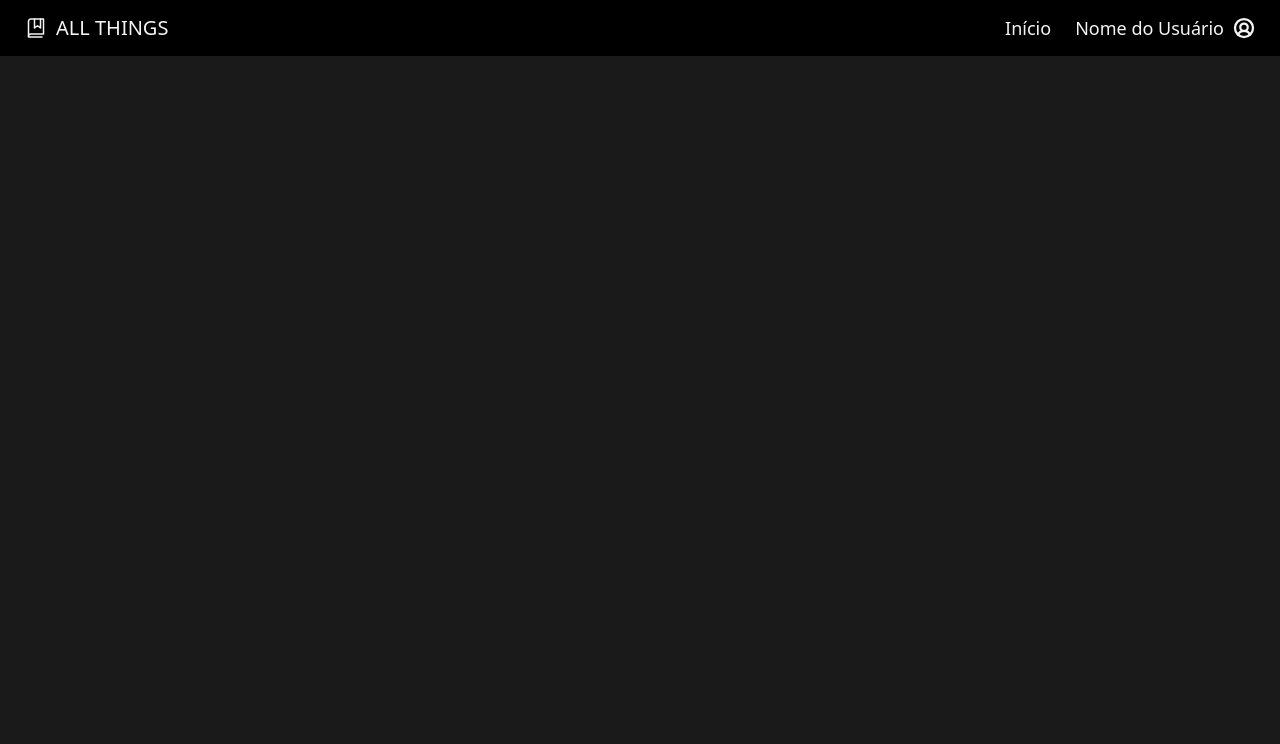
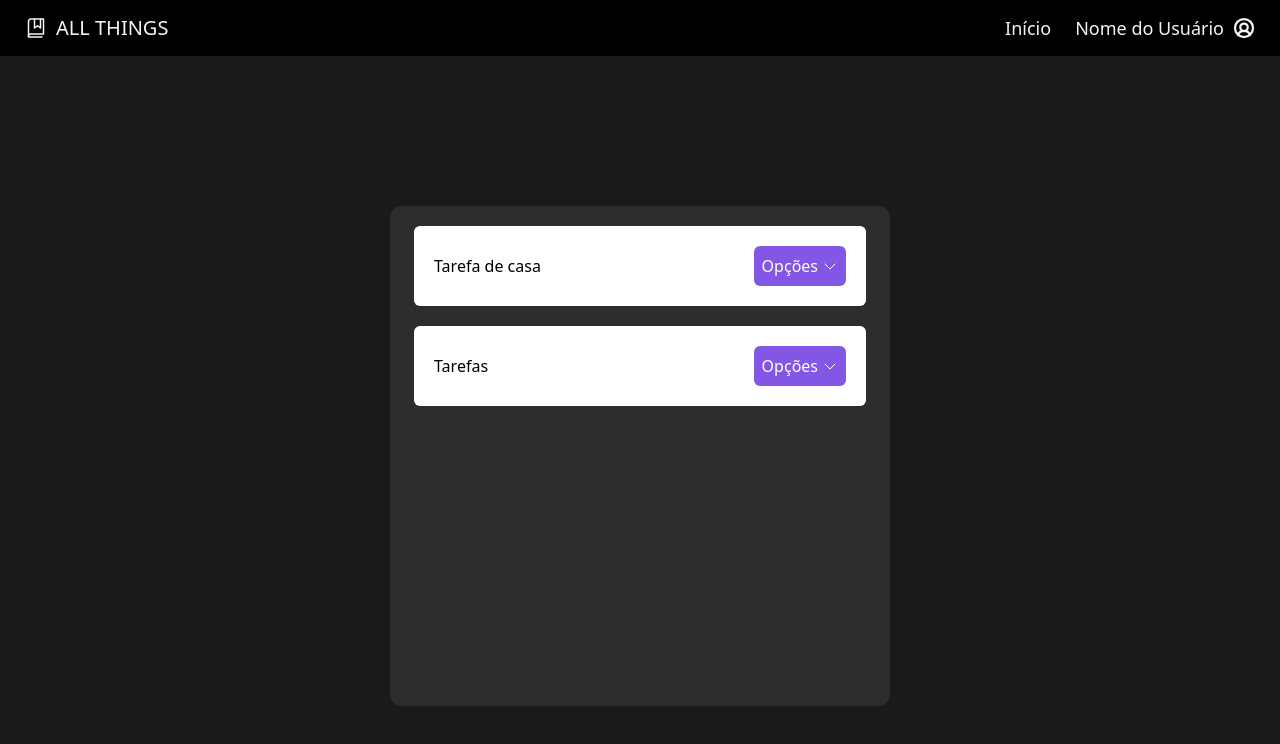
Before and after one commit to davi-souza2001/allThings, a React (Vite) app: page / in a window 1280 px wide. Shown: the top 744 px of the page. Built offline with nearby package versions, Linux system fonts and the light colour scheme.

Commit message:
Tasks Box

```diff
--- /dev/null
+++ b/src/components/Task.tsx
@@ -0,0 +1,15 @@
+import { CaretDown } from "phosphor-react";
+
+interface TaskProps{
+    taskName?: String
+}
+
+export function Task(props: TaskProps){
+    return(
+        <div className="flex flex-row justify-between items-center ml-6 mr-6 bg-white text-black px-5 py-5 rounded-md m-5">
+            <p>{props.taskName}</p>
+
+            <button className="flex flex-row items-center bg-brand-500 hover:bg-brand-300 transition-colors text-white px-2 py-2 rounded-md">Opções <CaretDown className="ml-1"/></button>
+        </div>
+    )
+}
--- /dev/null
+++ b/src/components/TasksList/TasksList.tsx
@@ -0,0 +1,10 @@
+import { Task } from "../Task";
+
+export function TasksList(){
+    return(
+        <div className="bg-[#2D2D2D] w-[400px] min-h-[500px] rounded-xl md:w-[500px]">
+            <Task taskName={'Tarefa de casa'}/>
+            <Task taskName={'Tarefas'}/>
+        </div>
+    )
+}
--- a/src/page/Home.tsx
+++ b/src/page/Home.tsx
@@ -1,12 +1,13 @@
 import { Header } from "../components/Header/Header"
+import { TasksList } from "../components/TasksList/TasksList"
 
 export function Home() {
     return(
         <>
             <Header />
 
-            <div>
-
+            <div className="flex justify-center items-center h-screen">
+                <TasksList />
             </div>
         </>
     )
```
